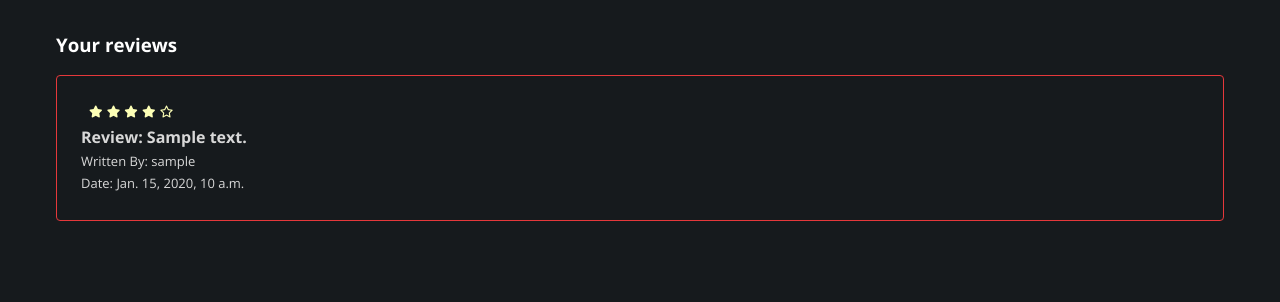
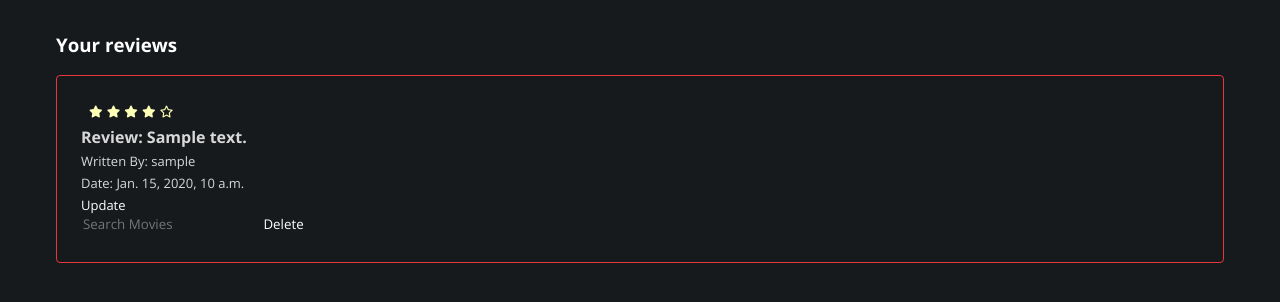
Before and after one commit to supriyasavaram/mcu, a Django app: page /reviews in a window 1280 px wide. Shown: the part 160-462 px from the top of the page. Run offline with Django 3.2, Linux system fonts and the light colour scheme; a user stored in the database is signed in; tables that the repository leaves empty hold one stand-in row (values such as "Sample post"); parts of the project's set-up code (start-up, migrations or seed data) failed here and were passed over; some libraries are stand-ins or nearby versions.

Commit message:
unfinished

```diff
--- a/mcu_site/templates/reviews.html
+++ b/mcu_site/templates/reviews.html
@@ -62,6 +62,20 @@
                             Date: {{ review.date_written }}
                         </div>
 
+                        {% if user.username in review.author.username %}
+                            <div class="date">
+
+                                <a href="/submit-review/{{ review.title.title }}">Update</a>
+                                <form method=POST action="{% url 'delete_review' %}">
+                                    {%csrf_token%}
+                                    <div>
+                                        <input type="text" placeholder="Search Movies" name="searchquery">
+                                        <button type="submit">Delete</i></button>
+                                    </div>
+                                </form>
+
+                            </div>
+                        {% endif %}
 
                     </div>
 
@@ -79,7 +93,7 @@
             {% comment %} </table> {% endcomment %}
         {% elif movie %}
             <p>There are no reviews for this movie yet!</p>
-            <p><a href ="/submit-review/{{ movie.id }}">Write a Review</a></p>
+            <p><a href ="/submit-review/{{ movie.title }}">Write a Review</a></p>
         {% elif not user.is_authenticated %}
             <p>Please log in to see your reviews!</p>
             <p><href="{% url 'signin' %}">Log In</a></p>
--- a/mcu_site/views.py
+++ b/mcu_site/views.py
@@ -152,6 +152,8 @@ def submit_review(request, m_title=None):
             cursor.execute('SELECT * FROM mcu_site_movie WHERE NOT title=%s', [m_title])
             columns = cursor.description
             results = [{columns[index][0]:column for index, column in enumerate(value)} for value in cursor.fetchall()]
+
+            form = CreateReviewForm(initial={'title':m_title, 'stars': 1,'review_text':"blah blah",'author':request.user.id })
     else:
         #results = Movie.objects.raw('SELECT * FROM mcu_site_movie')
         with connection.cursor() as cursor:
@@ -185,7 +187,7 @@ def submit_review(request, m_title=None):
         else:
             print("failed")
             context = {'form': form}
-    return render(request, 'submit_review.html', {"movies": results, "movie":movie})
+    return render(request, 'submit_review.html', {"movies": results, "movie":movie, "form":form})
 
 
 def profile(request):
```
